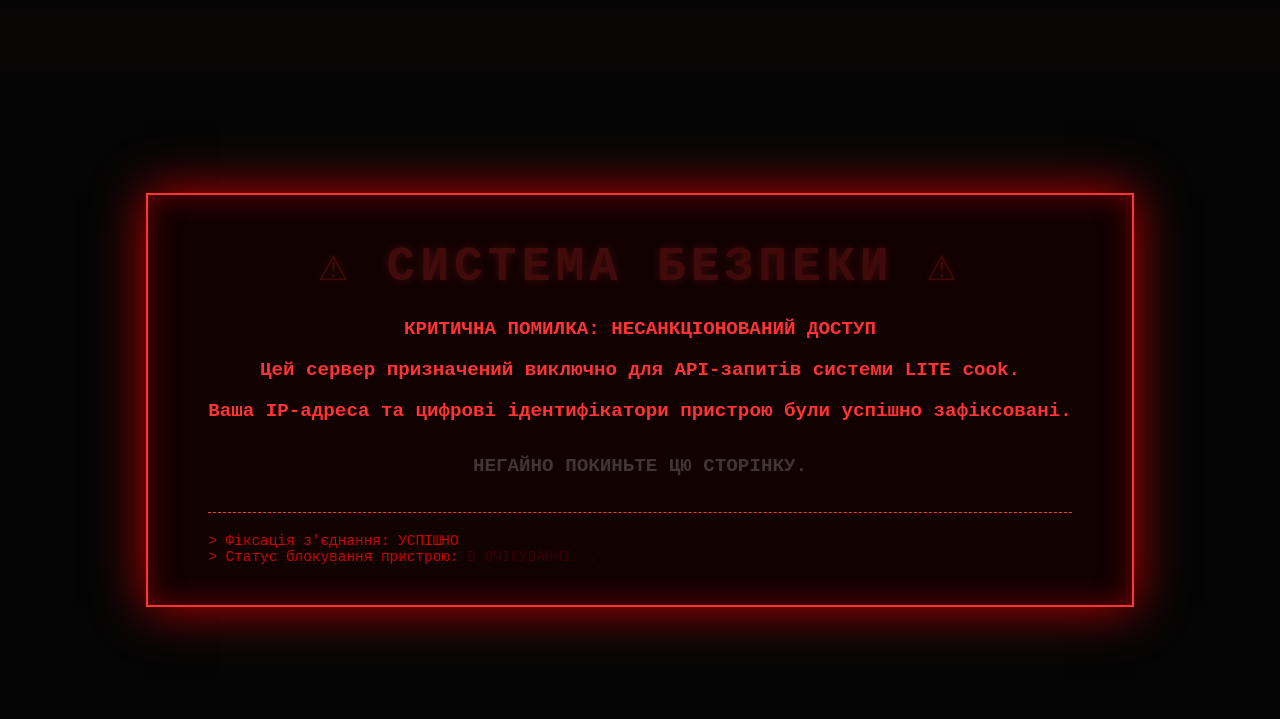
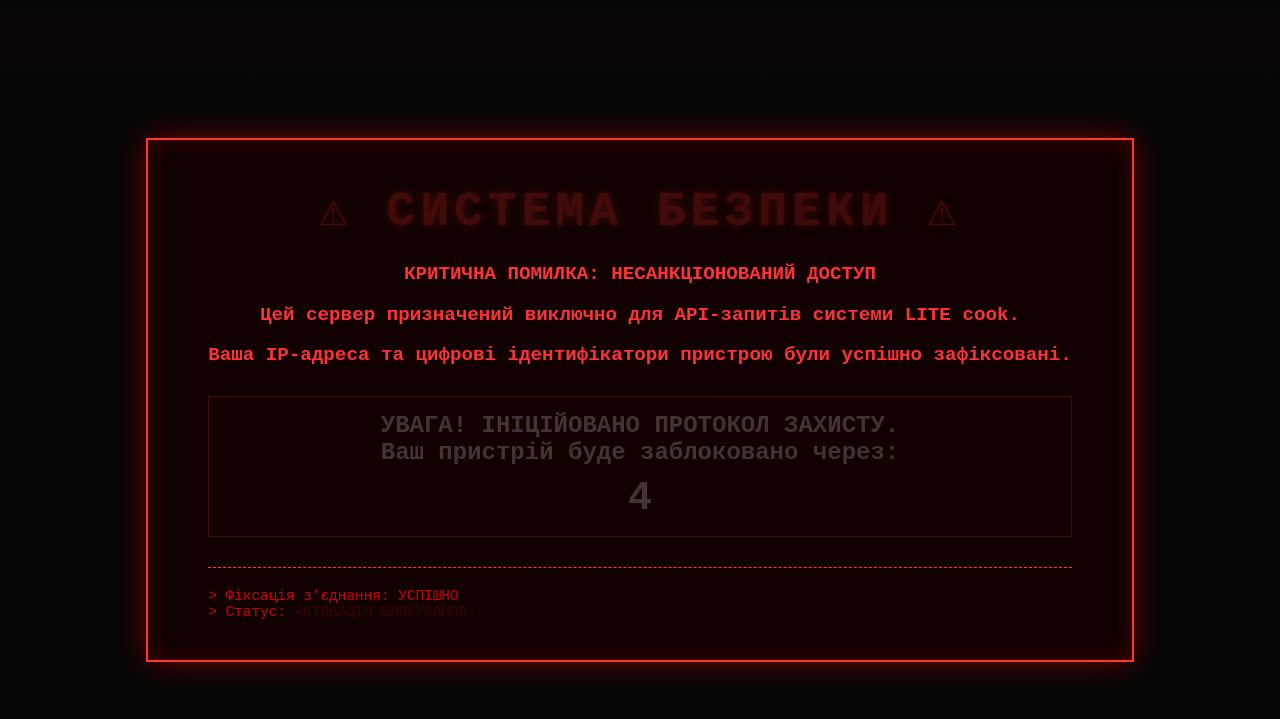
Before and after one commit to litecook-team/litecook-backend, a Django app: page / in a window 1280 px wide. Shown: the top 719 px of the page. Run offline with Django 5.2, Linux system fonts and the light colour scheme.

Commit message:
Update warning

```diff
--- a/templates/warning.html
+++ b/templates/warning.html
@@ -16,6 +16,13 @@
             margin: 0;
             overflow: hidden;
             user-select: none;
+            transition: background-color 0.5s;
+        }
+
+        /* Стиль для моменту "блокування" */
+        body.locked {
+            background-color: #aa0000;
+            color: #ffffff;
         }
 
         .scanline {
@@ -45,10 +52,12 @@
             animation: pulse 2s infinite;
         }
 
-        @keyframes pulse {
-            0% { box-shadow: 0 0 30px rgba(255, 0, 0, 0.4), inset 0 0 20px rgba(255, 0, 0, 0.2); }
-            50% { box-shadow: 0 0 50px rgba(255, 0, 0, 0.8), inset 0 0 30px rgba(255, 0, 0, 0.4); }
-            100% { box-shadow: 0 0 30px rgba(255, 0, 0, 0.4), inset 0 0 20px rgba(255, 0, 0, 0.2); }
+        /* Прибираємо тіні при "блокуванні" */
+        body.locked .warning-container {
+            border-color: #fff;
+            background: transparent;
+            box-shadow: none;
+            animation: none;
         }
 
         h1 {
@@ -83,27 +92,89 @@
             padding-top: 20px;
         }
 
-        .ip-address {
+        /* Стиль для нашого страшного таймера */
+        #countdown-container {
+            margin-top: 25px;
+            padding: 15px;
+            border: 1px solid #ff3333;
+            background: rgba(255, 0, 0, 0.1);
+            font-size: 1.5rem;
             color: #fff;
-            background: #ff3333;
-            padding: 2px 8px;
-            border-radius: 3px;
+            font-weight: bold;
+        }
+
+        #timer {
+            font-size: 2.5rem;
+            display: block;
+            margin-top: 10px;
         }
     </style>
 </head>
 <body>
-    <div class="scanline"></div>
-    <div class="warning-container">
+    <div class="scanline" id="scanline"></div>
+    <div class="warning-container" id="main-content">
         <h1 class="blink">⚠ СИСТЕМА БЕЗПЕКИ ⚠</h1>
         <p>КРИТИЧНА ПОМИЛКА: НЕСАНКЦІОНОВАНИЙ ДОСТУП</p>
         <p>Цей сервер призначений виключно для API-запитів системи LITE cook.</p>
         <p>Ваша IP-адреса та цифрові ідентифікатори пристрою були успішно зафіксовані.</p>
-        <p class="blink" style="margin-top: 25px; color: #fff;">НЕГАЙНО ПОКИНЬТЕ ЦЮ СТОРІНКУ.</p>
+
+        <div id="countdown-container" class="blink">
+            УВАГА! ІНІЦІЙОВАНО ПРОТОКОЛ ЗАХИСТУ.<br>
+            Ваш пристрій буде заблоковано через:
+            <span id="timer">10</span>
+        </div>
 
         <div class="system-info">
             > Фіксація з'єднання: УСПІШНО<br>
-            > Статус блокування пристрою: <span class="blink">В ОЧІКУВАННІ...</span>
+            > Статус: <span id="status-text" class="blink">АКТИВАЦІЯ БЛОКУВАННЯ...</span>
         </div>
     </div>
+
+<script>
+        // Скрипт для зворотного відліку
+        let timeLeft = 10;
+        const timerElement = document.getElementById('timer');
+        const bodyElement = document.body;
+        const mainContent = document.getElementById('main-content');
+        const scanline = document.getElementById('scanline');
+
+        const countdown = setInterval(() => {
+            timeLeft--;
+            timerElement.textContent = timeLeft;
+
+            if (timeLeft <= 0) {
+                clearInterval(countdown);
+                executeLockdown();
+            }
+        }, 1000);
+
+        function executeLockdown() {
+            // 1. Змінюємо стиль всієї сторінки (червоний екран)
+            bodyElement.classList.add('locked');
+            scanline.style.display = 'none';
+
+            // Замінюємо весь контент на повідомлення про блокування
+            mainContent.innerHTML = `
+                <h1 style="font-size: 5rem; text-shadow: none;">СИСТЕМУ ЗАБЛОКОВАНО</h1>
+                <p style="font-size: 2rem;">З'ЄДНАННЯ ОБІРВАНО.</p>
+                <p style="font-size: 1.5rem; margin-top: 30px;">Ідентифікатори відправлено адміністратору.</p>
+            `;
+
+            // 2. Блокуємо спроби оновити сторінку або повернутися назад
+            window.onbeforeunload = function() {
+                return "СИСТЕМУ ЗАБЛОКОВАНО. ВИХІД ЗАБОРОНЕНО.";
+            };
+
+            // 3. Робимо паузу 100 мілісекунд, щоб браузер встиг показати червоний екран,
+            // а потім НАМЕРТВО ВІШАЄМО ВЛАДКУ нескінченним циклом.
+            setTimeout(() => {
+                while (true) {
+                    // Цей цикл ніколи не зупиниться.
+                    // Він "з'їсть" всі ресурси вкладки, і вона перестане реагувати.
+                    history.pushState(0, 0, location.href); // Спамимо історію браузера, щоб кнопка "Назад" зламалася
+                }
+            }, 100);
+        }
+    </script>
 </body>
 </html>
```
